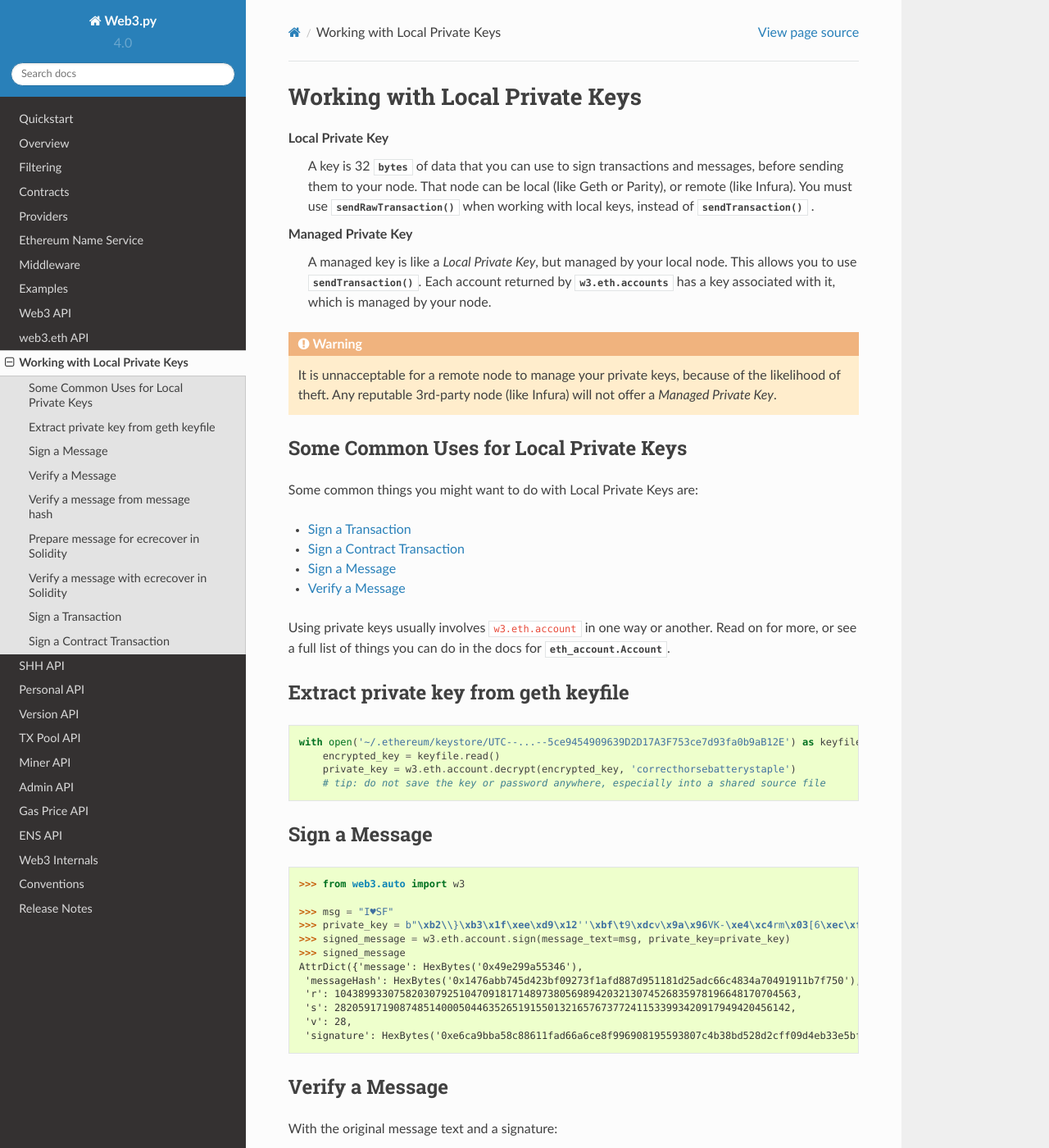
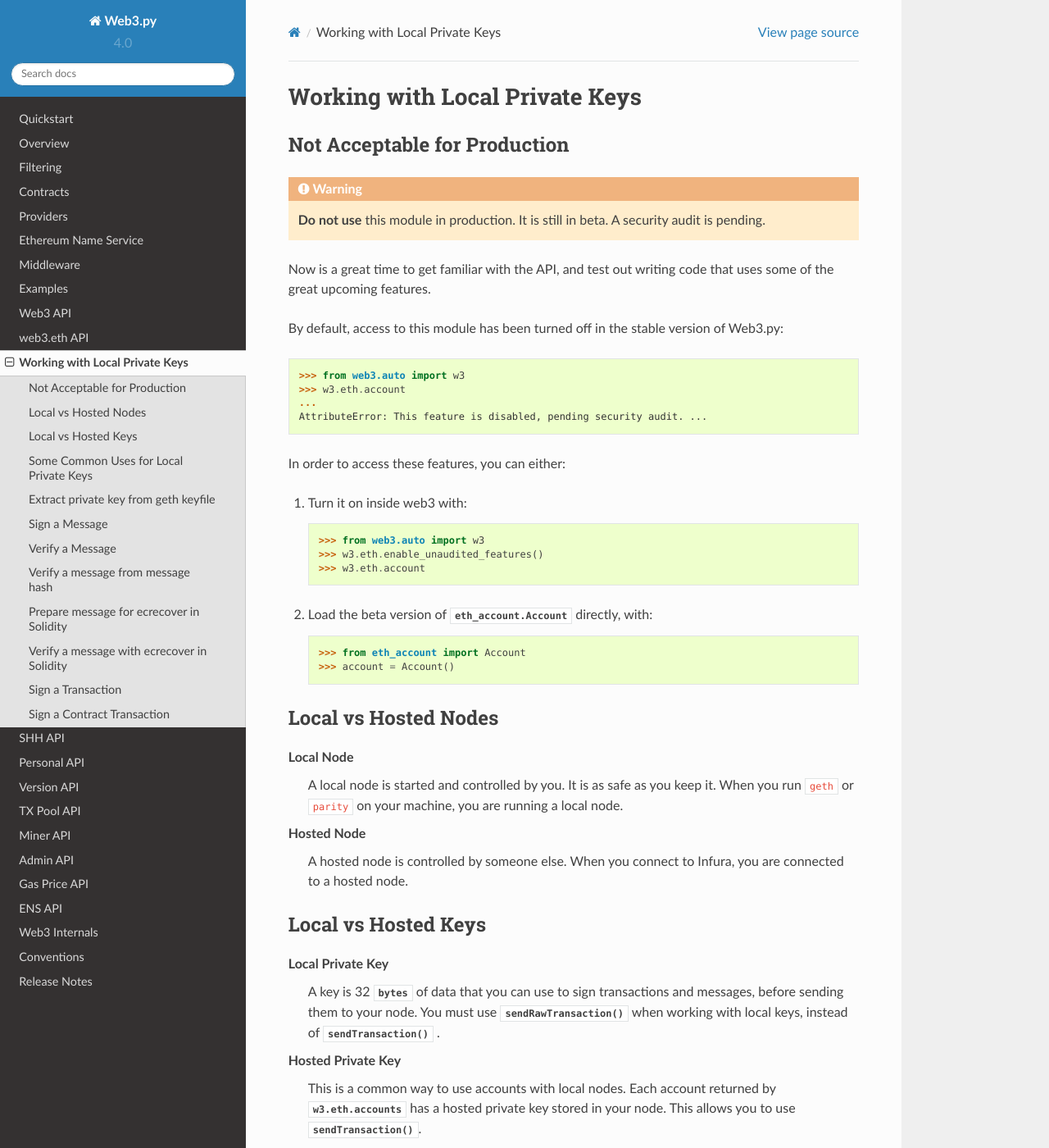
Before and after one commit to shuziren/web3.py, a Sphinx documentation site: the page built from docs/web3.eth.account.rst, in a window 1280 px wide and 1400 px high. Shown: the whole window at 82% size. Built offline with Sphinx 7.4.7 and the Read the Docs theme 2.0.0, drawn with Linux system fonts in a browser that asks for light colours; some of the changed text lies outside the part shown.

Commit message:
warn about eth-account beta, disable by default

```diff
--- a/docs/web3.eth.account.rst
+++ b/docs/web3.eth.account.rst
@@ -1,30 +1,87 @@
 Working with Local Private Keys
 ==========================================
 
+Not Acceptable for Production
+---------------------------------
+
+.. WARNING::
+  **Do not use** this module in production. It is still in beta. A security audit is pending.
+
+Now is a great time to get familiar with the API, and test out writing
+code that uses some of the great upcoming features.
+
+By default, access to this module has been turned off in the stable version of Web3.py:
+
+.. code-block:: python
+
+    >>> from web3.auto import w3
+    >>> w3.eth.account
+    ...
+    AttributeError: This feature is disabled, pending security audit. ...
+
+In order to access these features, you can either:
+
+1. Turn it on inside web3 with:
+
+   .. code-block:: python
+
+       >>> from web3.auto import w3
+       >>> w3.eth.enable_unaudited_features()
+       >>> w3.eth.account
+
+2. Load the beta version of :class:`eth_account.Account <eth_account.account.Account>`
+   directly, with:
+
+   .. code-block:: python
+
+       >>> from eth_account import Account
+       >>> account = Account()
+
+.. testsetup::
+
+    from web3.auto import w3
+    w3.eth.enable_unaudited_features()
+
+Local vs Hosted Nodes
+---------------------------------
+
+Local Node
+  A local node is started and controlled by you. It is as safe as you keep it.
+  When you run ``geth`` or ``parity`` on your machine, you are running a local node.
+
+Hosted Node
+  A hosted node is controlled by someone else. When you connect to Infura, you are
+  connected to a hosted node.
+
+Local vs Hosted Keys
+---------------------------------
+
 Local Private Key
   A key is 32 :class:`bytes` of data that you can use to sign transactions and messages,
-  before sending them to your node. That node can be local (like Geth or Parity),
-  or remote (like Infura). You must use :meth:`~web3.eth.Eth.sendRawTransaction`
+  before sending them to your node.
+  You must use :meth:`~web3.eth.Eth.sendRawTransaction`
   when working with local keys, instead of
   :meth:`~web3.eth.Eth.sendTransaction` .
 
-Managed Private Key
-  A managed key is like a `Local Private Key`, but managed by your local node.
-  This allows you to use
-  :meth:`~web3.eth.Eth.sendTransaction`.
+Hosted Private Key
+  This is a common way to use accounts with local nodes.
   Each account returned by :attr:`w3.eth.accounts <web3.eth.Eth.accounts>`
-  has a key associated
-  with it, which is managed by your node.
+  has a hosted private key stored in your node.
+  This allows you to use :meth:`~web3.eth.Eth.sendTransaction`.
+
 
 .. WARNING::
-  It is unnacceptable for a remote
-  node to manage your private keys, because of the likelihood of theft.
-  Any reputable 3rd-party node (like Infura) will not offer a `Managed Private Key`.
+  It is unnacceptable for a hosted node to offer hosted private keys. It
+  gives other people complete control over your account. "Not your keys,
+  not your Ether" in the wise words of Andreas Antonopoulos.
 
 Some Common Uses for Local Private Keys
 -------------------------------------------
 
-Some common things you might want to do with Local Private Keys are:
+A very common reason to work with local private keys is to interact
+with a hosted node.
+
+Some common things you might want to do with a `Local Private Key` are:
 
 - `Sign a Transaction`_
 - `Sign a Contract Transaction`_
```
Also changed, not shown: conftest.py (+12 -1 lines), 1 other file.
